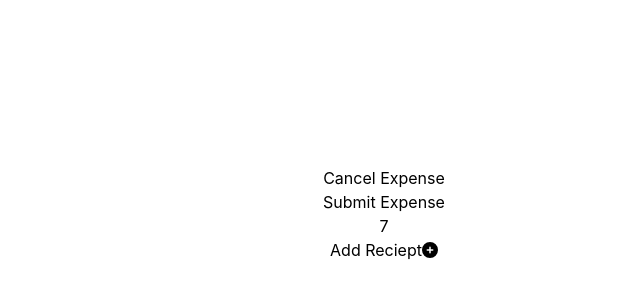
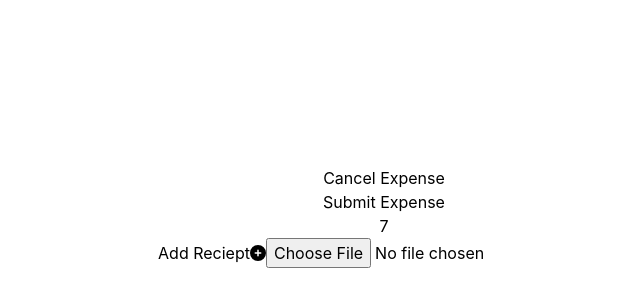
Before and after one commit to himudit/ExpenseTracker-Appwrite-, a React (Vite) app: page /expense in a window 1280 px wide. Shown: the part 2717-3017 px from the top of the page, without its empty margins (256-896 px from the left). Built offline with nearby package versions, Linux system fonts and the light colour scheme; no server answers.

Commit message:
adding bucket2

```diff
--- a/src/components/Expense.jsx
+++ b/src/components/Expense.jsx
@@ -2,7 +2,7 @@ import React, { useState, useEffect, useRef } from 'react';
 import { FontAwesomeIcon } from '@fortawesome/react-fontawesome';
 import { faChartBar, faChartSimple, faChevronRight, faEllipsis, faHouseCircleCheck, faIndianRupee, faReceipt, faSuitcaseMedical, faVideo, faPizzaSlice, faCartShopping, faPlane, faCircle, faCirclePlus } from '@fortawesome/free-solid-svg-icons';
 import LottieAnimation from './LottieAnimation';
-import { account, databases } from '../appwrite/appwriteConfig';
+import { account, databases, storage } from '../appwrite/appwriteConfig';
 import { v4 as uuidv4 } from 'uuid'
 import conf from '../conf/conf'
 import { Query } from 'appwrite';
@@ -73,6 +73,14 @@ function Expense() {
         getUser();
     }, []);
 
+    // for bucket2
+    const [recieptUrl, setRecieptUrl] = useState(null);
+    const [selectedFile, setSelectedFile] = useState(null);
+    const handleFileChange = (e) => {
+        setSelectedFile(e.target.files[0]);
+    };
+    const fileId = uuidv4();
+
     // adding new expense in collection2
     const addNewExpense = async () => {
         if (!userId) return;
@@ -85,15 +93,19 @@ function Expense() {
                 Query.equal('userid', userId)
             ]
         )
-
         if (res.total > 0) {
             console.log('Entry exists');
+
+            // for bucket 2
+            await storage.createFile(conf.appwriteBucket2Id, fileId, selectedFile);
+
             // for collection 2
             const expense = {
                 userid: String(userId),
                 ExpenseAmount: Number(amount),
                 Category: String(selectedCategory.text),
                 Date: String(formattedDateTime),
+                ReceiptId: fileId
             }
             const promise = databases.createDocument(conf.appwriteDatabaseId, conf.appwriteCollection2Id, uuidv4(), expense)
             promise.then(() => {
@@ -116,12 +128,17 @@ function Expense() {
             })
         } else {
             console.log('Entry does not exist');
+
+            // for bucket 2
+            await storage.createFile(conf.appwriteBucket2Id, fileId, selectedFile);
+
             // for collection 2
             const expense = {
                 userid: String(userId),
                 ExpenseAmount: Number(amount),
                 Category: String(selectedCategory.text),
                 Date: String(formattedDateTime),
+                ReceiptId: fileId
             }
             const promise = databases.createDocument(conf.appwriteDatabaseId, conf.appwriteCollection2Id, uuidv4(), expense)
 
@@ -232,7 +249,11 @@ function Expense() {
                 <div className="w-[95%] h-[90%] bg-white rounded-lg flex flex-col justify-center items-center border-2 border-dotted border-gray-500 p-4 hover:border-cyan-400">
                     Add Reciept
                     <FontAwesomeIcon className='w-[10%] h-[10%] cursor-pointer' icon={faCirclePlus} />
-
+                    <input
+                        type="file"
+                        onChange={handleFileChange}
+                        className="mt-2"
+                    />
                 </div>
             </div>
         </div>
```
